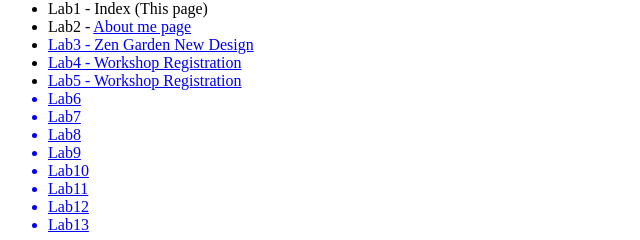
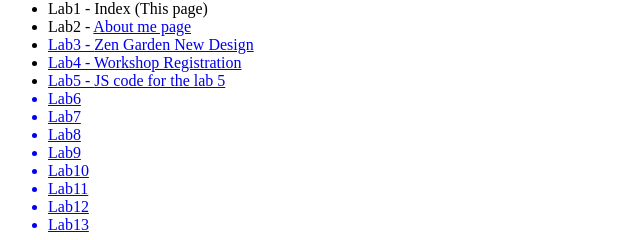
Before and after one commit to lebapakmyradow/lebapakmyradow.wap.github.io, a plain HTML site: page index.html in a window 1280 px wide. Shown: the part 459-699 px from the top of the page, 0-640 px from the left. Drawn offline with Linux system fonts and the light colour scheme.

Commit message:
updates to lab5

```diff
--- a/index.html
+++ b/index.html
@@ -16,7 +16,7 @@
     <li>Lab2 - <a href="aboutme.html" target="_blank"> About me page </li>
     <li>Lab3 - <a href="garden_lab3.html" target="_blank"> Zen Garden New Design</li>
     <li>Lab4 - <a href="registrationForm.html" target="_blank"> Workshop Registration</li>
-    <li>Lab5 - <a href="lab5.js" target="_blank"> Workshop Registration</li>
+    <li>Lab5 - <a href="lab5.js" target="_blank"> JS code for the lab 5</li>
     <li>Lab6</li>
     <li>Lab7</li>
     <li>Lab8</li>
```
